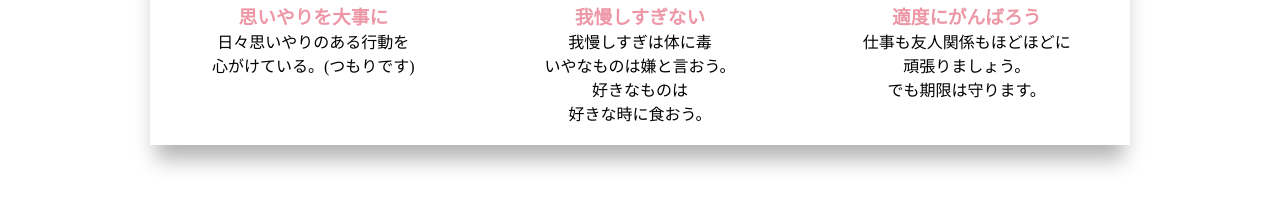
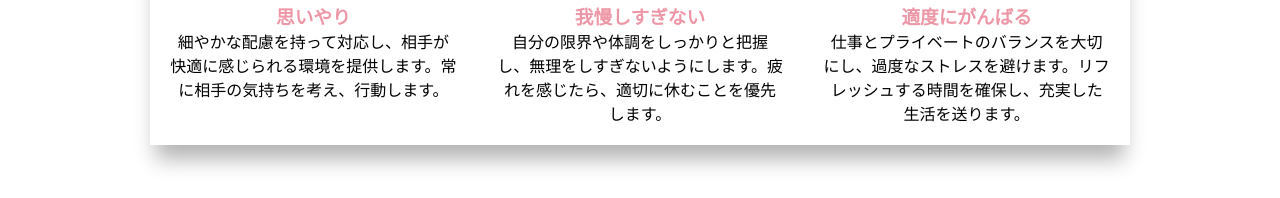
Before and after one commit to yagamiyui/portfolio_2023, a plain HTML site: page index.html in a window 1280 px wide. Shown: the part 970-1168 px from the top of the page. Drawn offline with Linux system fonts and the light colour scheme; some packages are replaced by stand-ins of ours.

Commit message:
Update index.html

```diff
--- a/index.html
+++ b/index.html
@@ -31,24 +31,18 @@
           <ul>
             <li>
               <p class="photo"><img src="img/lina-trochez-ktPKyUs3Qjs-unsplash.jpg"></p>
-              <h3>思いやりを大事に</h3>
-              <p class="txt">日々思いやりのある行動を<br>
-                心がけている。(つもりです)</p>
+              <h3>思いやり</h3>
+              <p class="txt">細やかな配慮を持って対応し、相手が快適に感じられる環境を提供します。常に相手の気持ちを考え、行動します。</p>
             </li>
             <li>
               <p class="photo"><img src="img/lenstravelier-B6Qkjnctabs-unsplash.jpg"></p>
               <h3>我慢しすぎない</h3>
-              <p class="txt">我慢しすぎは体に毒<br>
-                いやなものは嫌と言おう。<br>
-                好きなものは<br>
-                好きな時に食おう。</p>
+              <p class="txt">自分の限界や体調をしっかりと把握し、無理をしすぎないようにします。疲れを感じたら、適切に休むことを優先します。</p>
             </li>
             <li>
               <p class="photo"><img src="img/engin-akyurt-kb6iq_-Pq3s-unsplash.jpg"></p>
-              <h3>適度にがんばろう</h3>
-              <p class="txt">仕事も友人関係もほどほどに<br>
-                頑張りましょう。<br>
-                でも期限は守ります。</p>
+              <h3>適度にがんばる</h3>
+              <p class="txt">仕事とプライベートのバランスを大切にし、過度なストレスを避けます。リフレッシュする時間を確保し、充実した生活を送ります。</p>
             </li>
           </ul>
         </div>
```
